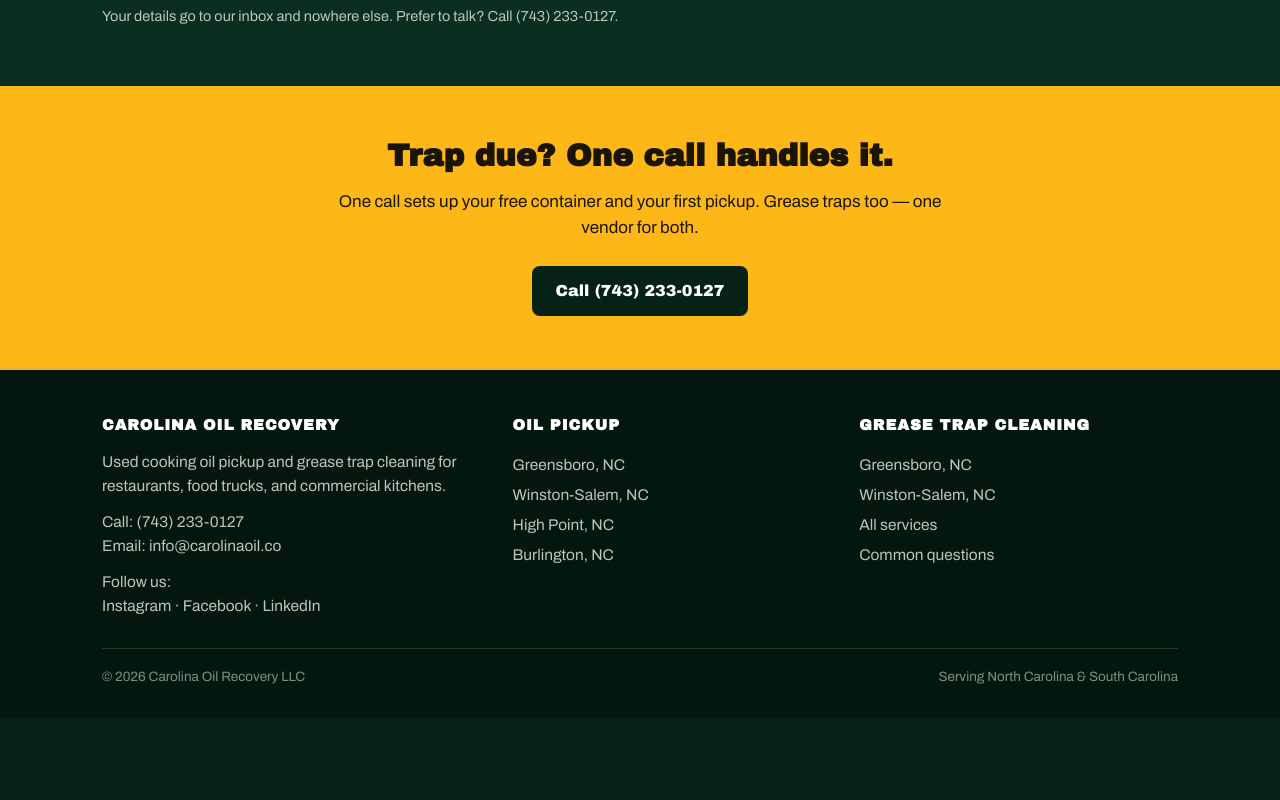
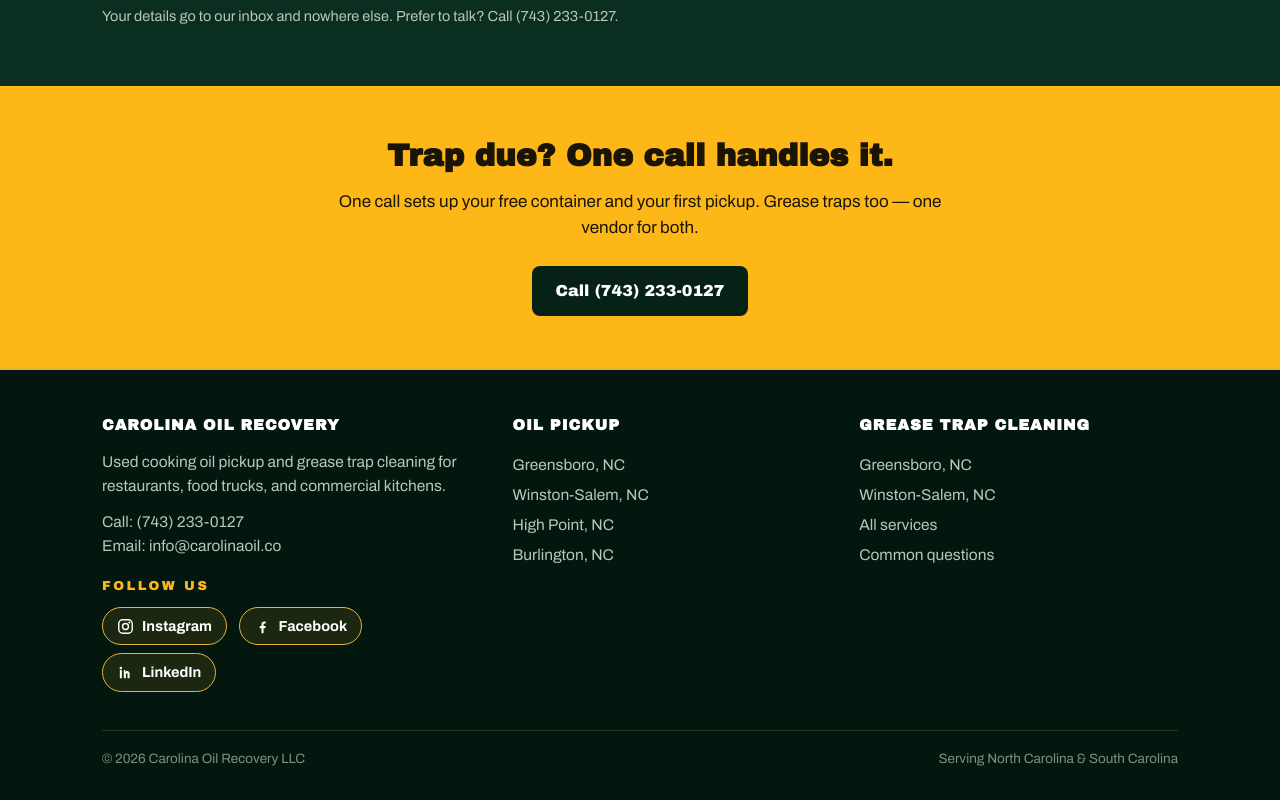
Before and after one commit to breachnode/carolina-oil-recovery, a plain HTML site: page grease-trap-cleaning-greensboro-nc.html in a window 1280 px wide. Shown: the part 2931-3731 px from the top of the page. Before the commit the page ends 3649 px from the top, so only its background shows below. Drawn offline with Linux system fonts and the light colour scheme.

Commit message:
Make footer social links pop: gold FOLLOW US heading + pill buttons with icons

```diff
--- a/grease-trap-cleaning-greensboro-nc.html
+++ b/grease-trap-cleaning-greensboro-nc.html
@@ -134,10 +134,12 @@
       <p>Used cooking oil pickup and grease trap cleaning for restaurants, food trucks, and commercial kitchens.</p>
       <p style="margin-top:12px">Call: <a style="display:inline" href="tel:+17432330127">(743) 233-0127</a><br>
       Email: <a style="display:inline" href="mailto:info@carolinaoil.co">info@carolinaoil.co</a></p>
-      <p style="margin-top:12px">Follow us:<br>
-      <a style="display:inline" href="https://www.instagram.com/carolinaoilrecovery" target="_blank" rel="noopener">Instagram</a> &middot;
-      <a style="display:inline" href="https://www.facebook.com/profile.php?id=61583193882910" target="_blank" rel="noopener">Facebook</a> &middot;
-      <a style="display:inline" href="https://www.linkedin.com/company/carolina-oil-recovery" target="_blank" rel="noopener">LinkedIn</a></p>
+      <div class="socials">
+        <div class="soc-head">FOLLOW US</div>
+        <a class="soc" href="https://www.instagram.com/carolinaoilrecovery" target="_blank" rel="noopener"><svg viewBox="0 0 24 24" fill="none" stroke="currentColor" stroke-width="2"><rect x="2.5" y="2.5" width="19" height="19" rx="5.5"/><circle cx="12" cy="12" r="4.2"/><circle cx="17.5" cy="6.5" r="1.4" fill="currentColor" stroke="none"/></svg>Instagram</a>
+        <a class="soc" href="https://www.facebook.com/profile.php?id=61583193882910" target="_blank" rel="noopener"><svg viewBox="0 0 24 24" fill="currentColor"><path d="M13.5 21.5v-7.2h2.5l.4-3h-2.9V9.4c0-.9.3-1.5 1.6-1.5h1.4V5.1c-.3 0-1.2-.1-2.2-.1-2.2 0-3.7 1.3-3.7 3.8v2.5H8.1v3h2.5v7.2h2.9z"/></svg>Facebook</a>
+        <a class="soc" href="https://www.linkedin.com/company/carolina-oil-recovery" target="_blank" rel="noopener"><svg viewBox="0 0 24 24" fill="currentColor"><path d="M6.9 8.6H4V20h2.9V8.6zM5.4 7.3a1.7 1.7 0 1 0 0-3.4 1.7 1.7 0 0 0 0 3.4zM9.6 20h2.9v-5.6c0-.3 0-.6.2-.8.2-.3.5-.6 1.1-.6.8 0 1.1.6 1.1 1.4V20h2.9v-6.1c0-2.7-1.4-3.9-3.4-3.9-1.6 0-2.3.9-2.7 1.5V8.6H9.6V20z"/></svg>LinkedIn</a>
+      </div>
     </div>
     <div>
       <h4>OIL PICKUP</h4>
--- a/styles.css
+++ b/styles.css
@@ -60,6 +60,11 @@ footer h4{color:#fff;font-family:'Archivo Black',Arial,sans-serif;font-size:15px
 footer a{color:var(--muted);text-decoration:none;display:block;padding:3px 0;font-size:15.5px}
 footer a:hover{color:var(--gold-bright)}
 footer p{color:var(--muted);font-size:15.5px}
+.socials{margin-top:18px}
+.socials .soc-head{color:var(--gold-bright);font-family:'Archivo Black',Arial,sans-serif;font-size:13px;letter-spacing:2.5px;margin-bottom:11px}
+footer a.soc{display:inline-flex;align-items:center;gap:8px;border:1.5px solid var(--gold);border-radius:999px;padding:7px 14px;margin:0 8px 8px 0;color:#fff;font-size:14.5px;font-weight:700;background:rgba(232,178,55,.10)}
+footer a.soc:hover{background:var(--gold);color:#12240f}
+footer a.soc svg{width:17px;height:17px;flex:none}
 .legal{margin-top:30px;padding-top:18px;border-top:1px solid #1d3a2a;color:#7d8f83;font-size:13.5px;display:flex;justify-content:space-between;flex-wrap:wrap;gap:10px}
 .cities{columns:2;max-width:760px}
 .cities li{list-style:none;padding:4px 0;color:var(--muted)}
```
Also changed, not shown: grease-trap-cleaning-winston-salem-nc.html (+6 -4 lines), index.html (+6 -4 lines), used-cooking-oil-pickup-burlington-nc.html (+6 -4 lines), used-cooking-oil-pickup-greensboro-nc.html (+6 -4 lines), used-cooking-oil-pickup-high-point-nc.html (+6 -4 lines), used-cooking-oil-pickup-winston-salem-nc.html (+6 -4 lines).
